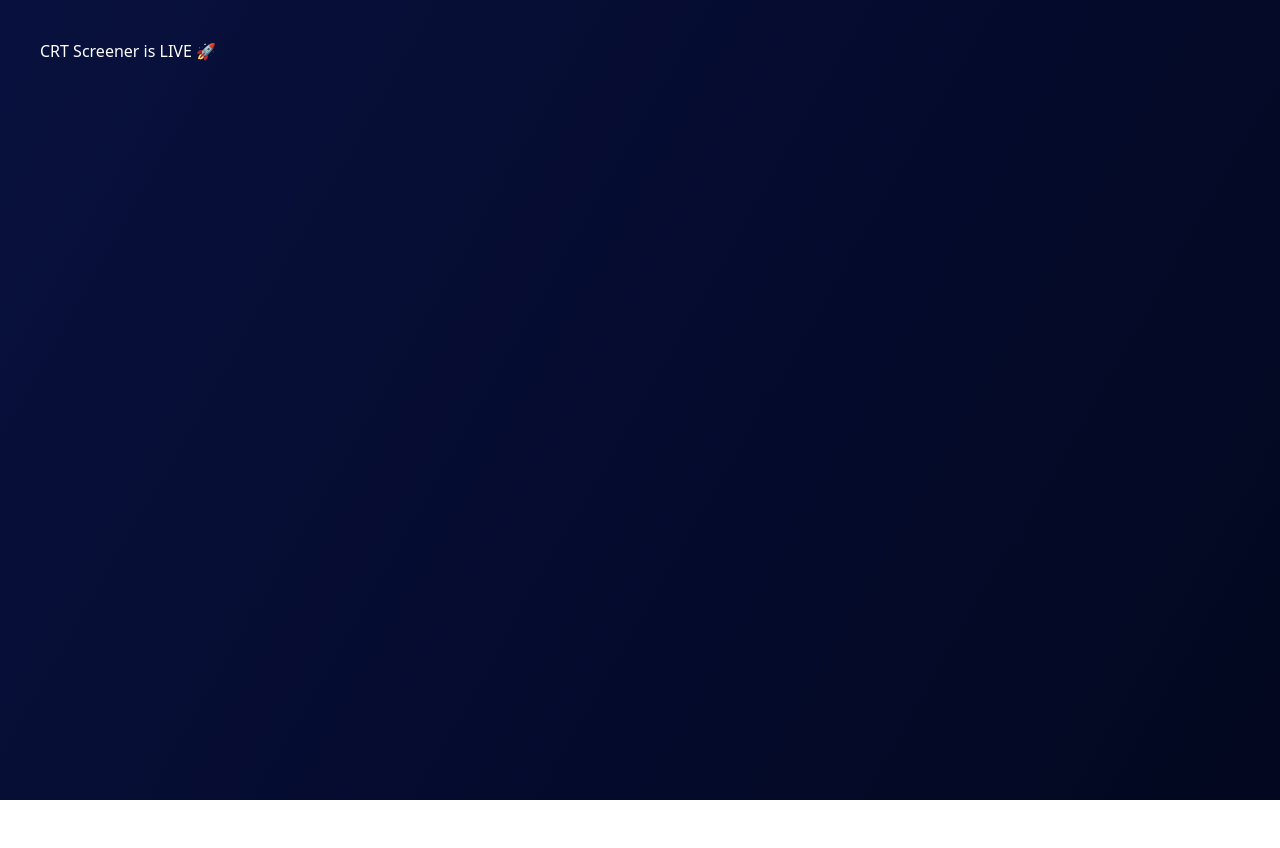
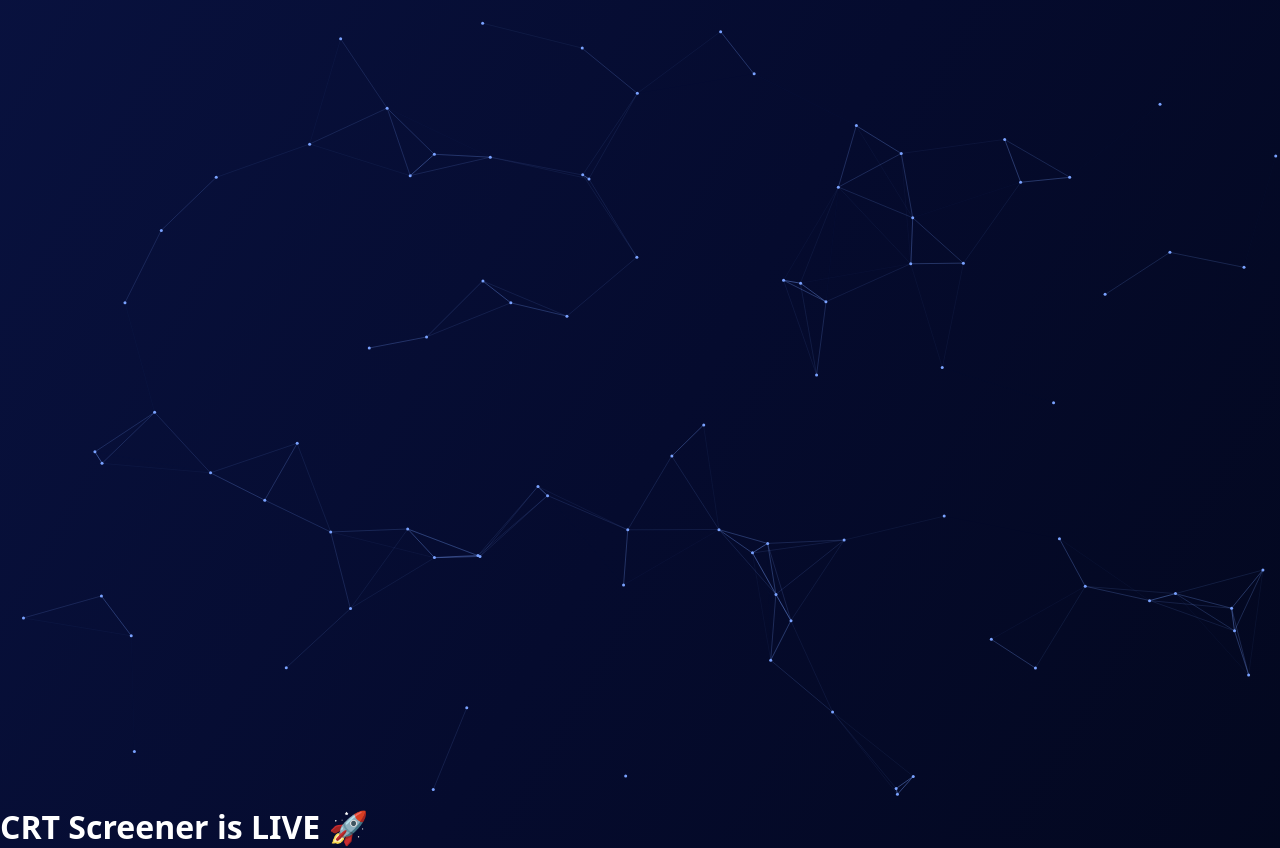
Before and after one commit to jobanpreet0523/crt-screener-frontend, a React (Vite) app: page / in a window 1280 px wide. Before the commit the page ends 800 px from the top, so only its background shows below. Built offline with nearby package versions, Linux system fonts and the light colour scheme.

Commit message:
Update App.jsx

```diff
--- a/src/App.jsx
+++ b/src/App.jsx
@@ -1,10 +1,14 @@
-import React from "react";
+import BrainBackground from "./components/BrainBackground";
+
 function App() {
   return (
-    <div style={{ color: "white", padding: "40px" }}>
-      CRT Screener is LIVE 🚀
-    </div>
-  )
+    <>
+      <BrainBackground />
+      <main>
+        <h1>CRT Screener is LIVE 🚀</h1>
+      </main>
+    </>
+  );
 }
 
-export default App
+export default App;
```
